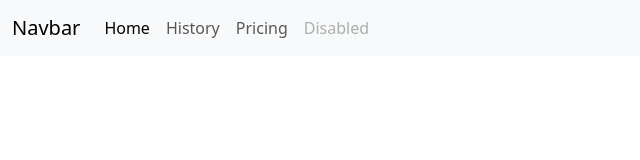
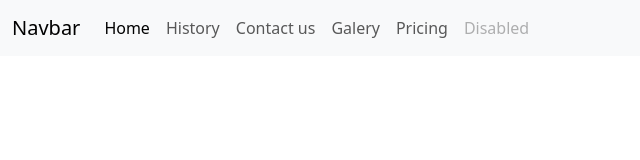
Before and after one commit to Lake-Tuggeranong-College/ngunnawal-country-ryanpreston1, a plain HTML site: page templates/base.html in a window 1280 px wide. Shown: the whole page, without its empty margins (0-640 px from the left). Drawn offline with Linux system fonts and the light colour scheme.

Commit message:
new route

```diff
--- a/templates/base.html
+++ b/templates/base.html
@@ -20,6 +20,8 @@
         <div class="navbar-nav">
           <a class="nav-link active" aria-current="page" href="/">Home</a>
           <a class="nav-link" href="/history">History</a>
+          <a class="nav-link" href="/contact">Contact us</a>
+          <a class="nav-link" href="/gallery">Galery</a>
           <a class="nav-link" href="#">Pricing</a>
           <a class="nav-link disabled" aria-disabled="true">Disabled</a>
         </div>
```
Also changed, not shown: templates/contact.html (added, +1 -0 lines), templates/gallery.html (added, +1 -0 lines).
